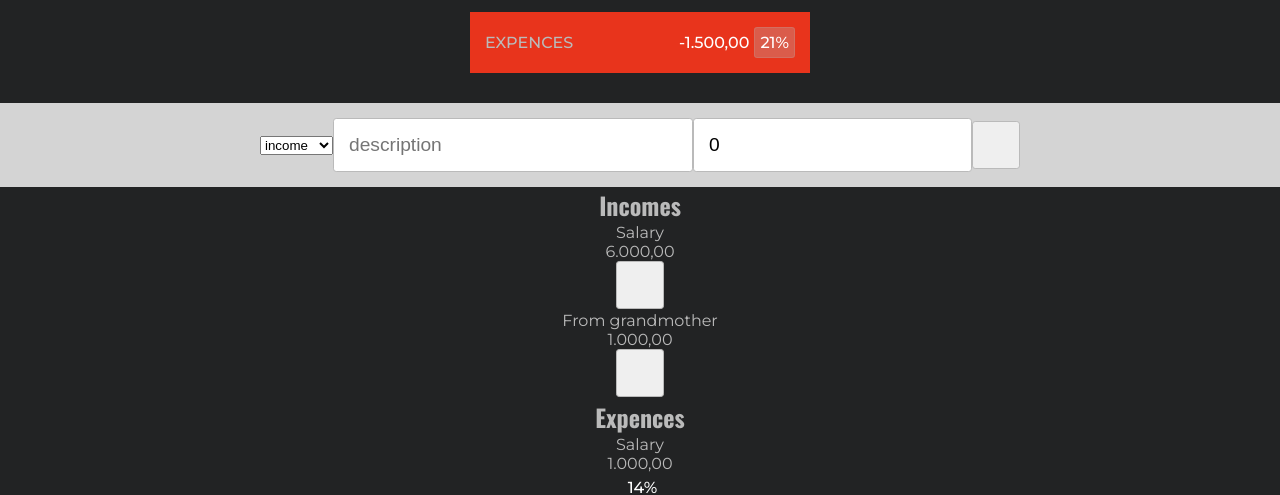
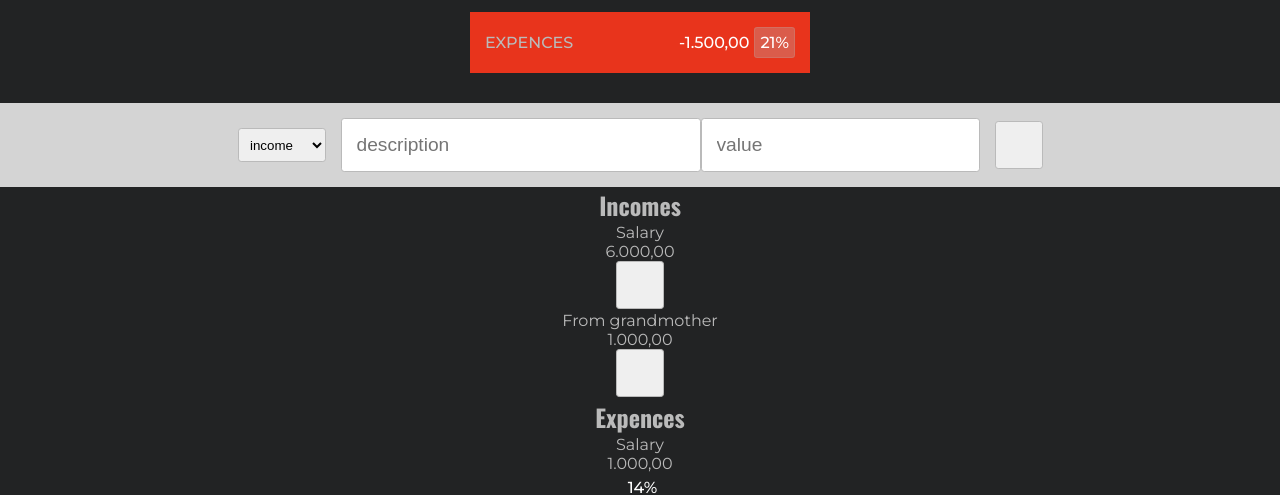
Before and after one commit to krystek77/budget-JS-App, a plain HTML site: page index.html in a window 1280 px wide. Shown: the part 307-802 px from the top of the page. Drawn offline with nearby package versions, Linux system fonts and the light colour scheme; files that its build step writes are made by us from their sources.

Commit message:
correct class name for select and btn, change type of value input

```diff
--- a/index.html
+++ b/index.html
@@ -42,13 +42,13 @@
         <!-- form -->
         <form class="form">
             <div class="container">
-                <select class="form-select" name="" id="" value="">
+                <select class="form--select" name="" id="" value="">
                     <option class="form--option" value="income">income</option>
                     <option class="form--option" value="expence">expence</option>
                 </select>
                 <input class="form--description" type="text" value="" placeholder="description">
-                <input class="form--value" type="number" value=0>
-                <button class="btn btn-add" type="submit">
+                <input class="form--value" type="text" value="" placeholder="value">
+                <button class="btn btn__add" type="submit">
                     <i class="fa fa-check-circle btn--icon"></i>
                 </button>
             </div>
```
